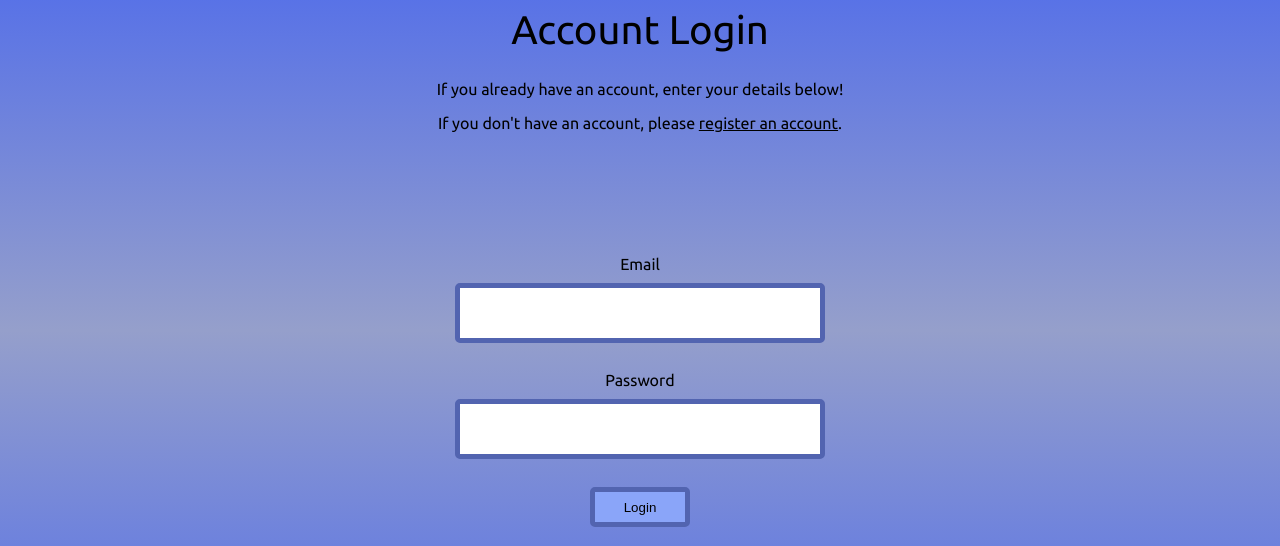
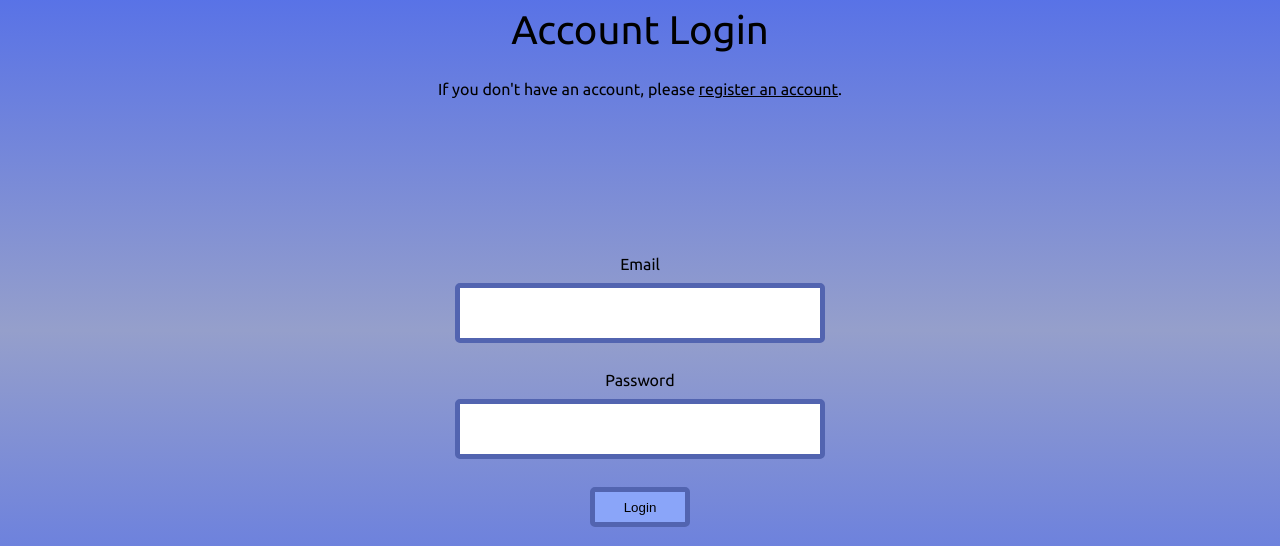
Before and after one commit to InactiveGaming13/echo-frontend, a Flask app: page /login in a window 1280 px wide. Shown: the part 70-616 px from the top of the page. Run offline with Flask 3, Linux system fonts and the light colour scheme.

Commit message:
Remove unnecessary text from auth pages

```diff
--- a/templates/login.html
+++ b/templates/login.html
@@ -11,7 +11,6 @@
 {% block content %}
 <div class="horizontalCenter info">
     <h1>Account Login</h1>
-    <p>If you already have an account, enter your details below!</p>
     <p>If you don't have an account, please <a href="{{ url_for("register") }}">register an account</a>.</p>
 </div>
 
--- a/templates/register.html
+++ b/templates/register.html
@@ -11,7 +11,6 @@
 {% block content %}
 <div class="horizontalCenter info">
     <h1>Account Registration</h1>
-    <p>Enter your details below to register an account!</p>
     <p>If you have an account, please <a href="{{ url_for("login") }}">login</a>.</p>
 </div>
 
```
